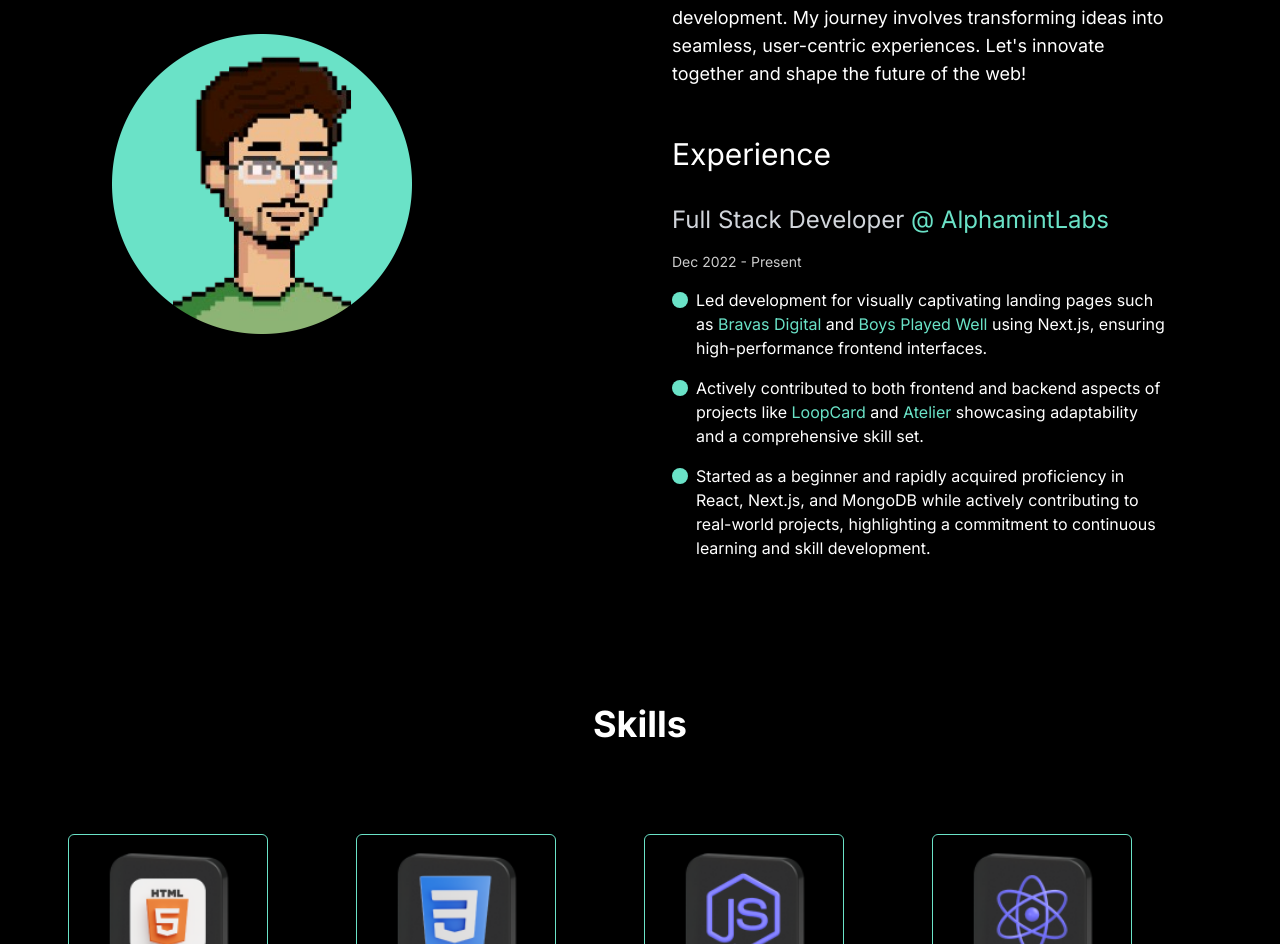
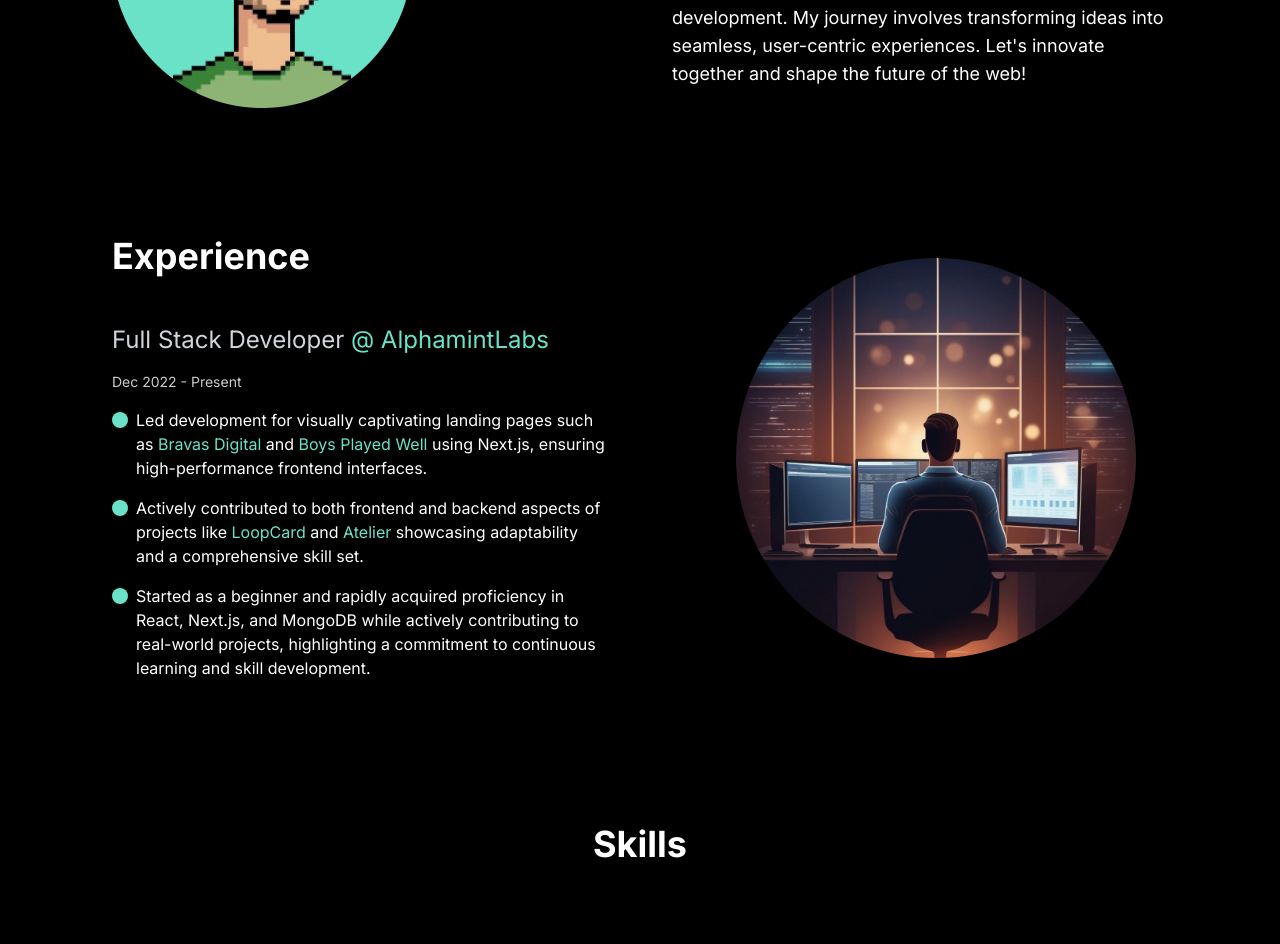
Before and after one commit to Ashutoshkr23/portfolio, a Next.js app: page / in a window 1280 px wide. Shown: the part 800-1744 px from the top of the page. Built offline with nearby package versions, Linux system fonts and the light colour scheme.

Commit message:
work section

```diff
--- a/src/app/components/About.jsx
+++ b/src/app/components/About.jsx
@@ -14,27 +14,6 @@
           <p className="text-base lg:text-lg">
           👋 Hi,  I&apos;m{" "} Ashutosh, a passionate and detail-oriented full-stack developer specializing in frontend technologies like Next.js, React, and Tailwind CSS. With a B.Tech in Computer Science and Engineering, I bring a strong foundation in coding and a creative approach to web development. My journey involves transforming ideas into seamless, user-centric experiences. Let&apos;s innovate together and shape the future of the web!
           </p>
-          <p className="text-3xl mt-12">Experience</p>
-          <p className="text-2xl text-gray-300 mt-8">Full Stack Developer <a href="https://www.alphamintlabs.com/" target="_blank" rel="noopener noreferrer"><span className="text-green-2 hover:text-[#60D9F9]">@ AlphamintLabs</span></a></p>
-          <p className="text-sm opacity-80 mt-4">Dec 2022 - Present</p>
-          <div className="flex gap-2 mt-4">
-            <div className="h-6 w-4 ">
-            <div className="h-4 my-1 w-4 rounded-lg bg-green-2 "></div>
-            </div>
-            <p>Led development for visually captivating landing pages such as <a href="https://www.bravasdigital.com/" target="_blank" rel="noopener noreferrer"><span className="text-green-2 hover:text-[#60D9F9]">Bravas Digital</span></a> and <a href="https://www.boysplayedwell.in/" target="_blank" rel="noopener noreferrer"><span className="text-green-2 hover:text-[#60D9F9]">Boys Played Well</span></a> using Next.js, ensuring high-performance frontend interfaces.</p>
-          </div>
-          <div className="flex gap-2 mt-4">
-            <div className="h-6 w-4 ">
-            <div className="h-4 my-1 w-4 rounded-lg bg-green-2 "></div>
-            </div>
-            <p>Actively contributed to both frontend and backend aspects of projects like <a href="https://www.loopcard.club/" target="_blank" rel="noopener noreferrer"><span className="text-green-2 hover:text-[#60D9F9]">LoopCard</span></a> and <a href="https://atelierx.vercel.app/" target="_blank" rel="noopener noreferrer"><span className="text-green-2 hover:text-[#60D9F9]">Atelier</span></a> showcasing adaptability and a comprehensive skill set.</p>
-          </div>
-          <div className="flex gap-2 mt-4">
-            <div className="h-6 w-4 ">
-            <div className="h-4 my-1 w-4 rounded-lg bg-green-2 "></div>
-            </div>
-            <p>Started as a beginner and rapidly acquired proficiency in React, Next.js, and MongoDB while actively contributing to real-world projects, highlighting a commitment to continuous learning and skill development.</p>
-          </div>
         </div>
       </div>
     </section>
--- /dev/null
+++ b/src/app/components/Work.jsx
@@ -0,0 +1,43 @@
+"use client";
+import React, { useTransition, useState } from "react";
+import Image from "next/image";
+
+const Work = () => {
+
+
+  return (
+    <section className="text-white" id="about">
+      <div className="md:grid md:grid-cols-2 gap-8 items-center py-8 px-4 xl:gap-16 sm:py-16 xl:px-16">
+
+        <div className="mt-4 md:mt-0 text-left flex flex-col h-full">
+          <h2 className="text-4xl font-bold text-white mb-4">Experience</h2>
+          <p className="text-2xl text-gray-300 mt-8">Full Stack Developer <a href="https://www.alphamintlabs.com/" target="_blank" rel="noopener noreferrer"><span className="text-green-2 hover:text-[#60D9F9]">@ AlphamintLabs</span></a></p>
+          <p className="text-sm opacity-80 mt-4">Dec 2022 - Present</p>
+          <div className="flex gap-2 mt-4">
+            <div className="h-6 w-4 ">
+            <div className="h-4 my-1 w-4 rounded-lg bg-green-2 "></div>
+            </div>
+            <p>Led development for visually captivating landing pages such as <a href="https://www.bravasdigital.com/" target="_blank" rel="noopener noreferrer"><span className="text-green-2 hover:text-[#60D9F9]">Bravas Digital</span></a> and <a href="https://www.boysplayedwell.in/" target="_blank" rel="noopener noreferrer"><span className="text-green-2 hover:text-[#60D9F9]">Boys Played Well</span></a> using Next.js, ensuring high-performance frontend interfaces.</p>
+          </div>
+          <div className="flex gap-2 mt-4">
+            <div className="h-6 w-4 ">
+            <div className="h-4 my-1 w-4 rounded-lg bg-green-2 "></div>
+            </div>
+            <p>Actively contributed to both frontend and backend aspects of projects like <a href="https://www.loopcard.club/" target="_blank" rel="noopener noreferrer"><span className="text-green-2 hover:text-[#60D9F9]">LoopCard</span></a> and <a href="https://atelierx.vercel.app/" target="_blank" rel="noopener noreferrer"><span className="text-green-2 hover:text-[#60D9F9]">Atelier</span></a> showcasing adaptability and a comprehensive skill set.</p>
+          </div>
+          <div className="flex gap-2 mt-4">
+            <div className="h-6 w-4 ">
+            <div className="h-4 my-1 w-4 rounded-lg bg-green-2 "></div>
+            </div>
+            <p>Started as a beginner and rapidly acquired proficiency in React, Next.js, and MongoDB while actively contributing to real-world projects, highlighting a commitment to continuous learning and skill development.</p>
+          </div>
+        </div>
+        <div className="ml-16 rounded-[200px] w-[400px] h-[400px] overflow-hidden">
+        <Image src="/Images/Work.png" width={400} height={400} />
+        </div>
+      </div>
+    </section>
+  );
+};
+
+export default Work;
--- a/src/app/page.tsx
+++ b/src/app/page.tsx
@@ -3,6 +3,7 @@
 import Navbar from "./components/Navbar"
 import About from "./components/About"
 import Skills from "./components/Skills"
+import Work from "./components/Work"
 
 export default function Home() {
   return (
@@ -10,6 +11,7 @@
       <Navbar/>
       <HeroSection/>
       <About/>
+      <Work/>
       <Skills/>
     </main>
   )
```
Also changed, not shown: public/Images/Work.png (added).
